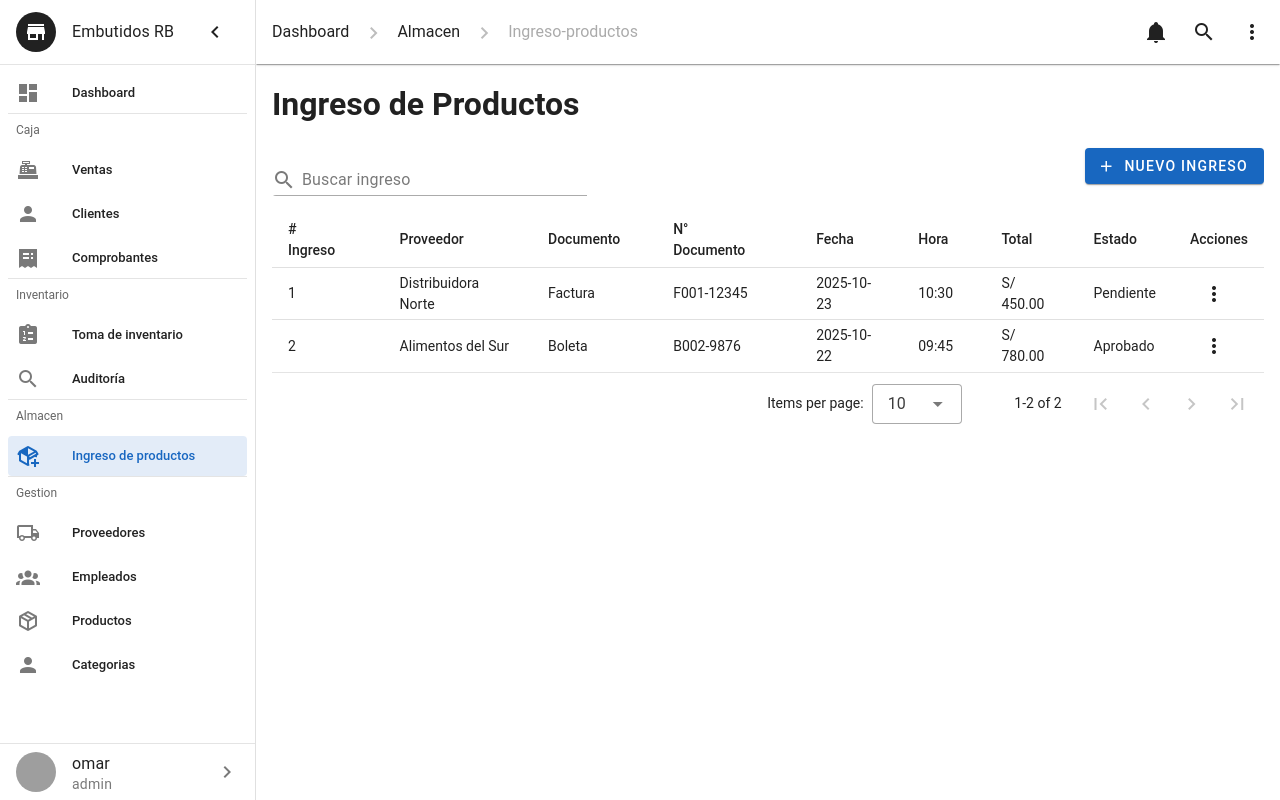
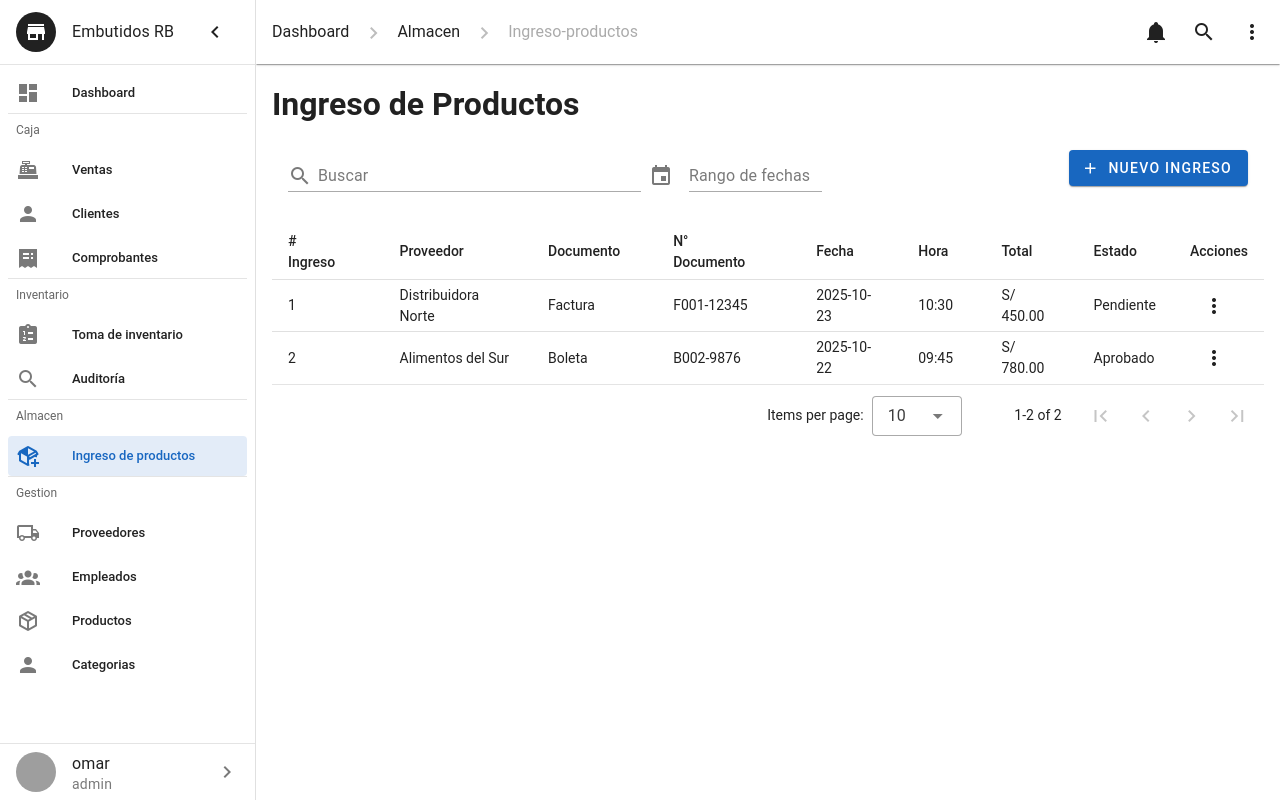
Before and after one commit to aomineDev/bodega-rb, a Vue app: page /almacen/ingreso-productos in a window 1280 px wide. Built offline with nearby package versions, Linux system fonts and the light colour scheme; grey boxes are pictures that could not be loaded; what @tanstack/vue-query would draw is missing.

Commit message:
fap-menu

```diff
--- a/src/views/warehouse/ProductEntryView.vue
+++ b/src/views/warehouse/ProductEntryView.vue
@@ -1,8 +1,14 @@
 <script setup>
-import { ref } from 'vue'
+import { computed, reactive, ref } from 'vue'
 import ActionMenu from '@/components/ActionMenu.vue'
 import { useValidation } from '@/composables/useFormValidation'
 import { useSnackbar } from '@/stores/snackbar'
+import FabMenu from '@/components/FabMenu.vue'
+import { useDisplay } from 'vuetify'
+import BaseFilter from '@/components/BaseFilter.vue'
+import { VDateInput } from 'vuetify/labs/VDateInput'
+
+const { smAndDown, mdAndUp } = useDisplay()
 
 // Snackbar  falta warning
 const { showSuccessSnackbar, showErrorSnackbar } = useSnackbar()
@@ -11,10 +17,47 @@ const { showSuccessSnackbar, showErrorSnackbar } = useSnackbar()
 const productFormModal = ref(false)
 const productForm = ref(null)
 const productDeleteModal = ref(false)
+const filterDialog = ref(false)
+
 const search = ref('')
 
 
-const categorias = ['Carnes', 'Lácteos', 'Bebidas']
+// const filtros = reactive({
+//   fecha: null, // una sola fecha
+// })
+
+
+// const selectFilter = computed(() => [
+//   {
+//     key: 'fecha',
+//     label: 'Fecha',
+//     type: 'range',
+//     model: filtros.fecha,
+//   },
+// ])
+const filtros = reactive({
+  rangoFechas: [],
+})
+
+const selectFilter = computed(() => [
+  {
+    key: 'rangoFechas',
+    label: 'Rango de fechas',
+    type: 'range',
+    model: filtros.rangoFechas,
+  },
+
+])
+
+// Acción de aplicar filtros
+// const aplicarFiltros = () => {
+//   console.log('Buscar:', search.value)
+//   console.log('Fecha:', filtros.value.fecha)
+//   filterDialog.value = false
+// }
+
+
+const categorias = ['Carnes', 'Lácteos', 'Bebidas', 'Embutidos', 'Conservas']
 
 // Cabeceras de tablas
 const headers = [
@@ -191,16 +234,11 @@ const handleDeleteProduct = (item) => {
 <template>
   <h1>Ingreso de Productos</h1>
 
-  <v-card elevation="0" class="mb-4 pt-5">
-    <v-row class="d-flex justify-space-between">
-      <v-col cols="12" md="4">
-        <v-text-field
-          v-model="search"
-          label="Buscar ingreso"
-          prepend-inner-icon="mdi-magnify"
-          variant="underlined"
-          hide-details
-        />
+  <v-card v-if="mdAndUp" elevation="0" class="mb-4 pa-4">
+    <v-row class="align-center">
+      <v-col cols="12" md="9">
+        <base-filter v-model:search="search" :filters="selectFilter"
+            @update:filter="({ key, value }) => filtros[key] = value" />
       </v-col>
 
       <v-col cols="12" md="3" class="d-flex justify-end">
@@ -408,7 +446,48 @@ const handleDeleteProduct = (item) => {
         </v-card>
     </v-dialog>
 
-    <!-- <fab-menu v-model:FormModal="productFormModal" v-model:filterDialog="filterDialog" /> -->
+    <!-- modal filtro -->
+    <fab-menu
+      v-if="smAndDown"
+      v-model:filterDialog="filterDialog"
+      v-model:FormModal="productFormModal"
+    />
+
+    <!-- moviil Filtros -->
+    <v-dialog v-model="filterDialog" width="400">
+      <v-card>
+        <v-card-title class="text-h6 font-weight-bold">
+          Filtros
+        </v-card-title>
+
+        <v-card-text>
+          <v-text-field
+            v-model="search"
+            label="Buscar ingreso xddddddd"
+            prepend-inner-icon="mdi-magnify"
+            variant="underlined"
+            hide-details
+            class="mb-3"
+          />
+
+          <v-date-input
+            v-model="filtros.fecha"
+            label="Fecha"
+            variant="underlined"
+            hide-details
+            multiple="range"
+          />
+
+        </v-card-text>
+
+        <v-card-actions class="justify-end">
+          <v-btn text="Cerrar" @click="filterDialog = false" />
+          <v-btn color="primary" text="Aplicar" @click="filterDialog = false" />
+        </v-card-actions>
+      </v-card>
+    </v-dialog>
+
+
 </template>
 
 <style scoped></style>
```
